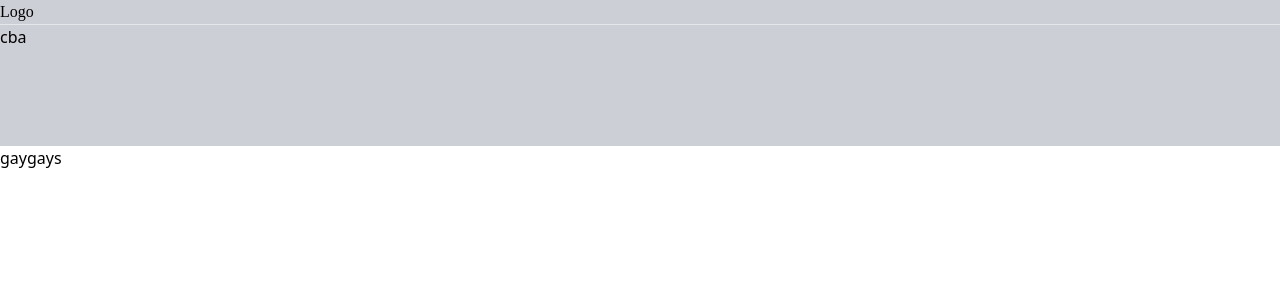
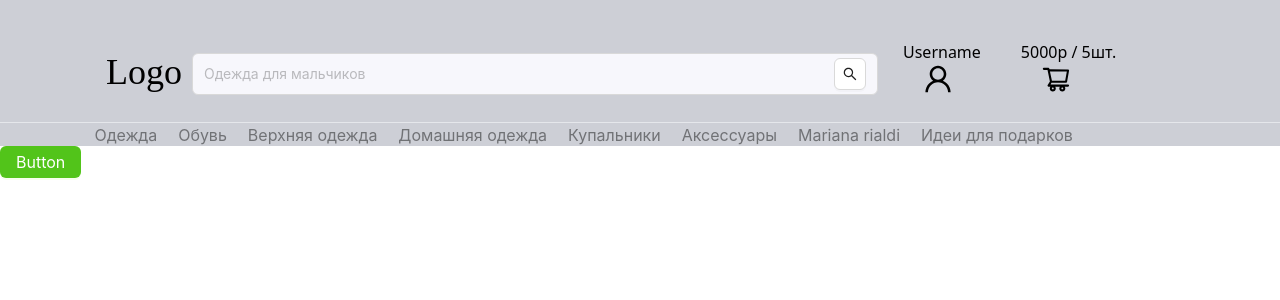
Before and after one commit to KiYari/logo, a Next.js app in the folder logo-front/: page / in a window 1280 px wide. Shown: the top 300 px of the page. Built offline with nearby package versions, Linux system fonts and the light colour scheme.

Commit message:
added header

```diff
--- a/logo-front/package.json
+++ b/logo-front/package.json
@@ -9,10 +9,12 @@
     "lint": "next lint"
   },
   "dependencies": {
+    "@ant-design/cssinjs": "^1.16.1",
+    "@ant-design/icons": "^5.2.5",
     "@types/node": "20.4.5",
     "@types/react": "18.2.17",
     "@types/react-dom": "18.2.7",
-    "antd": "^5.7.3",
+    "antd": "^5.8.2",
     "autoprefixer": "10.4.14",
     "eslint": "8.45.0",
     "eslint-config-next": "13.4.12",
--- a/logo-front/src/app/layout.tsx
+++ b/logo-front/src/app/layout.tsx
@@ -1,11 +1,25 @@
+import {FC, ReactNode} from 'react';
 import './globals.css'
 import Header from "@/layout/header/Header";
+import React from 'react';
+import StyledComponentsRegistry from '../lib/AntdRegistry';
+import './globals.css';
 
-const RootLayout = ({children}) => {
-  return (<div>
-      <Header/>
-      <body>{children}</body>
-      </div>)
+interface LayoutProps {
+    children : ReactNode
 }
 
-export default  RootLayout;
+const RootLayout : FC < LayoutProps > = ({children}) => {
+    return (
+        <html lang="en">
+            <body>
+                <StyledComponentsRegistry>
+                    <Header/>
+                    <body>{children}</body>
+                </StyledComponentsRegistry>
+            </body>
+        </html>
+    )
+}
+
+export default RootLayout;
--- a/logo-front/src/app/page.tsx
+++ b/logo-front/src/app/page.tsx
@@ -1,9 +1,13 @@
-import Image from 'next/image'
+import React from 'react';
+import { Button, ConfigProvider } from 'antd';
+import theme from '../theme/themeConfig';
 
-const home = () => {
-  return(<main>
-        gaygays
-      </main>)
-}
+const HomePage = () => (
+  <ConfigProvider theme={theme}>
+    <div className="App">
+      <Button type="primary">Button</Button>
+    </div>
+  </ConfigProvider>
+);
 
-export default home;
+export default HomePage;
--- a/logo-front/src/layout/header/Header.tsx
+++ b/logo-front/src/layout/header/Header.tsx
@@ -1,12 +1,69 @@
+import {Breadcrumb, Button, Input, Space} from 'antd';
 import headerStyles from './header.module.css';
-import {Typography} from "antd";
+import Link from 'next/link';
+import {UserOutlined, ShoppingCartOutlined, SearchOutlined} from '@ant-design/icons';
 
 const Header = () => {
-    return(<header className={headerStyles.head}>
-        <p className={headerStyles.logo}>Logo</p>
-        <hr/>
-        cba
-        </header>)
+    const headerLowbarItems = [
+        {
+            title: <a className={headerStyles.breadcrumbsItem} href='/'>Одежда</a>
+        }, {
+            title: <a className={headerStyles.breadcrumbsItem} href='/'>Обувь</a>
+        }, {
+            title: <a className={headerStyles.breadcrumbsItem} href='/'>Верхняя одежда</a>
+        }, {
+            title: <a className={headerStyles.breadcrumbsItem} href='/'>Домашняя одежда</a>
+        }, {
+            title: <a className={headerStyles.breadcrumbsItem} href='/'>Купальники</a>
+        }, {
+            title: <a className={headerStyles.breadcrumbsItem} href='/'>Аксессуары</a>
+        }, {
+            title: <a className={headerStyles.breadcrumbsItem} href='/'>Mariana rialdi</a>
+        }, {
+            title: <a className={headerStyles.breadcrumbsItem} href='/'>Идеи для подарков</a>
+        }
+    ];
+
+    return (
+        <header className={headerStyles.head}>
+            <div className={headerStyles.mainContentHolder}>
+                <p className={`${headerStyles.logo} ${headerStyles.headerTextOnButtons}`}>Logo</p>
+
+                <Space>
+                    <Input
+                        placeholder="Одежда для мальчиков"
+                        className={headerStyles.input}
+                        suffix={< Button icon = { < SearchOutlined />
+                    }
+                    href = '/' />}/>
+                </Space>
+
+                <Link href="/" className={headerStyles.headerButtonCase}>
+                    <p className={headerStyles.headerTextOnButtons}>
+                        Username
+                    </p>
+
+                    < UserOutlined className={headerStyles.headerButtonIcon}/>
+                </Link>
+
+                <Link href="/" className={headerStyles.headerButtonCase}>
+                    <p className={headerStyles.headerTextOnButtons}>
+                        5000р / 5шт.
+                    </p>
+                    < ShoppingCartOutlined className={headerStyles.headerButtonIcon}/>
+                </Link>
+            </div>
+
+            <br/>
+            <hr/>
+
+            <Breadcrumb
+                items={headerLowbarItems}
+                separator=' '
+                className={headerStyles.breadcrumbsCase}/>
+
+        </header>
+    )
 }
 
 export default Header;
--- a/logo-front/src/layout/header/header.module.css
+++ b/logo-front/src/layout/header/header.module.css
@@ -1,14 +1,153 @@
 .head {
     background: #CDCFD6;
-    height: clamp(86px, 146px, 186px);
+    height: 146px;
     width: 100vw;
 }
 
 header .logo {
+    margin-top: 20px;
     font-weight: 450;
     font-family: Futura PT, serif;
-    size: 36px;
+    font-size: 36px;
+}
+
+header .headerButtonIcon {
+    font-size: 30px;
+    margin-left: 20px;
+}
+
+header .headerButtonCase:hover {
+    background-color: #6e6f7050;
+    border-radius: 25px;
+    transition: 0.35s;
+}
+
+header .headerButtonCase {
+    margin-bottom: 12px;
+    padding: 15px;
+    border-radius: 25px;
+    transition: 0.35s;
+}
+
+header .mainContentHolder {
+    position: relative;
+    display: flex;
+    gap: 80px;
+    width: clamp(25%, 88%, 90%);
     align-self: center;
     top: 25px;
     left: 106px;
 }
+
+header .input {
+    width: 750px;
+    background-color: #F7F7FC;
+}
+
+header .input:hover {
+    outline: none !important;
+    box-shadow: none !important;
+    border-color: inherit !important;
+}
+
+header .breadcrumbsCase {
+    margin-left: 15%;
+}
+
+header .breadcrumbsCase span {
+    margin-left: 40px;
+}
+
+header .breadcrumbsItem {
+    font-size: 16px;
+}
+
+@media only screen and (min-width: 1700px) {
+    header .mainContentHolder {
+        gap: 150px;
+    }
+}
+
+@media only screen and (max-width: 1700px) {
+    header .mainContentHolder {
+        gap: 10px;
+    }
+
+    header .breadcrumbsCase {
+        margin-left: 5%;
+    }
+
+    header .input {
+        width: clamp(350px, 686px, 700px);
+    }
+}
+
+@media only screen and (max-width: 1364px) {
+    header .breadcrumbsCase {
+        margin-left: 7%;
+    }
+
+    header .breadcrumbsCase span {
+        margin-left: 5px;
+    }
+}
+
+@media only screen and (max-width: 1246px) {
+    header .mainContentHolder {
+        gap: 25px;
+    }
+
+    header .input {
+        width: 350px;
+    }
+}
+
+@media only screen and (max-width: 1079px) {
+    header .breadcrumbsCase {
+        margin-left: 3%;
+    }
+
+    header .breadcrumbsCase span {
+        margin-left: 5px;
+    }
+}
+
+@media only screen and (max-width: 987px) {
+    header .breadcrumbsCase {
+        display: none;
+    }
+}
+
+@media only screen and (max-width: 930px) {
+    header .mainContentHolder {
+        gap: 25px;
+    }
+
+    header .input {
+        width: 350px;
+    }
+
+    header .mainContentHolder {
+        left: 106px;
+    }
+}
+
+@media only screen and (max-width: 777px) {
+    header .headerTextOnButtons{
+        display: none;
+    }
+}
+
+@media only screen and (max-width: 602px) {
+    header .headerTextOnButtons{
+        display: none;
+    }
+
+    header .mainContentHolder {
+        left: 0px;
+    }
+
+    header .mainContentHolder {
+        gap: 0px;
+    }
+}
--- /dev/null
+++ b/logo-front/src/lib/AntdRegistry.tsx
@@ -0,0 +1,15 @@
+'use client';
+
+import React from 'react';
+import { StyleProvider, createCache, extractStyle } from '@ant-design/cssinjs';
+import { useServerInsertedHTML } from 'next/navigation';
+
+const StyledComponentsRegistry = ({ children }: { children: React.ReactNode }) => {
+  const cache = createCache();
+  useServerInsertedHTML(() => (
+    <style id="antd" dangerouslySetInnerHTML={{ __html: extractStyle(cache, true) }} />
+  ));
+  return <StyleProvider cache={cache}>{children}</StyleProvider>;
+};
+
+export default StyledComponentsRegistry;
--- /dev/null
+++ b/logo-front/src/theme/themeConfig.ts
@@ -0,0 +1,11 @@
+// theme/themeConfig.ts
+import type { ThemeConfig } from 'antd';
+
+const theme: ThemeConfig = {
+  token: {
+    fontSize: 16,
+    colorPrimary: '#52c41a',
+  },
+};
+
+export default theme;
```
Also changed, not shown: 1 other file (tests, documents, lock files or other folders).
